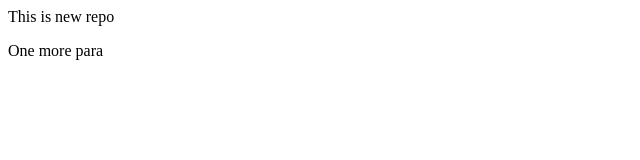
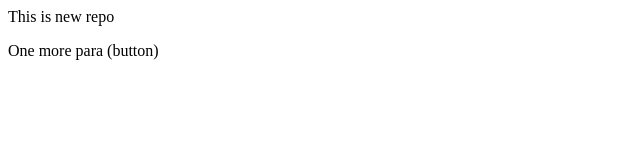
Before and after one commit to nishadhingra3/localrepo, a plain HTML site: page index.html in a window 1280 px wide. Shown: the full height of the page, 0-640 px from the left. Drawn offline with Linux system fonts and the light colour scheme.

```diff
--- a/index.html
+++ b/index.html
@@ -1,2 +1,2 @@
 <p>This is new repo</p>
-<p>One more para</p>
+<p>One more para (button)</p>
```
